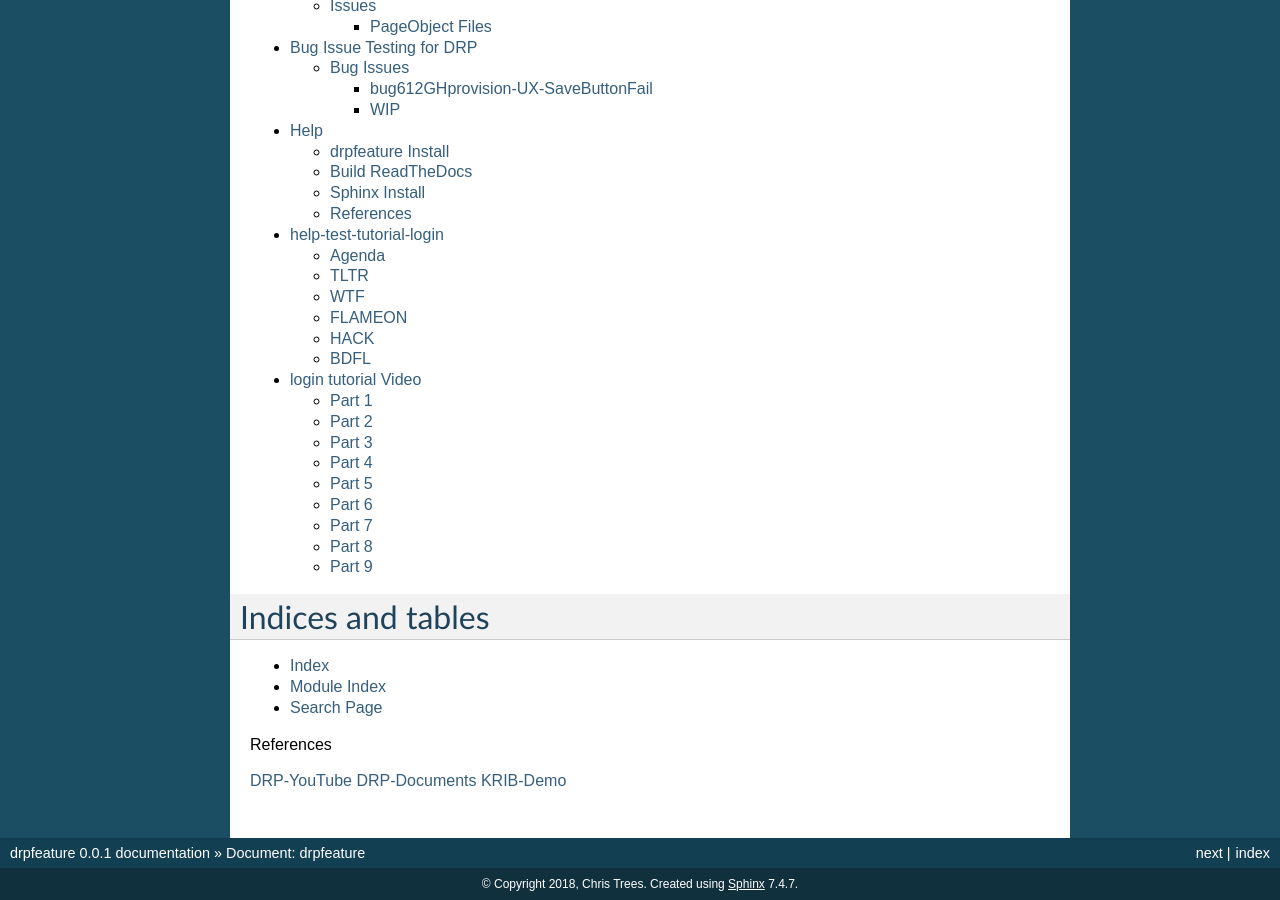
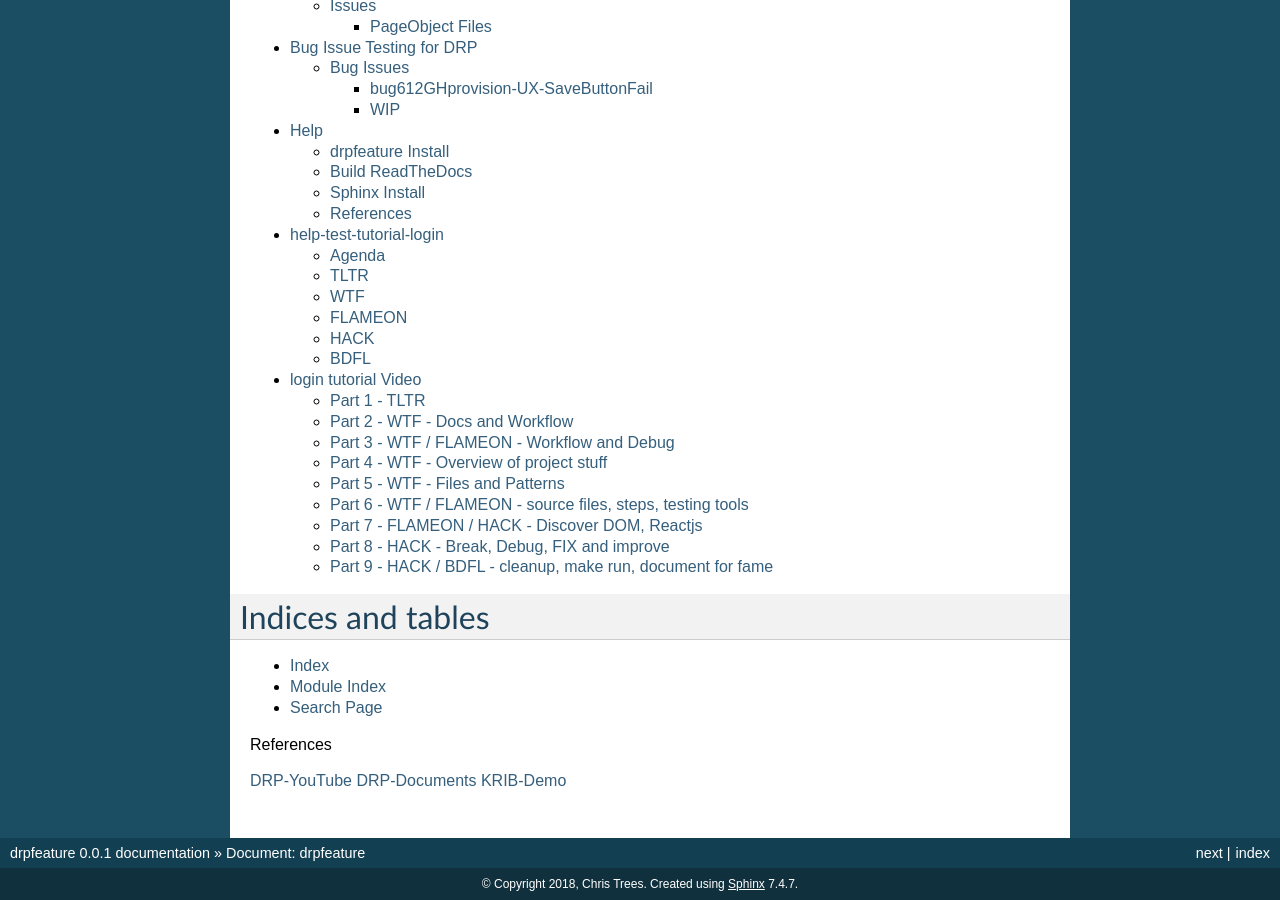
Before and after one commit to ctrees/drpfeature, a Sphinx documentation site: the page built from docs/source/index.rst, in a window 1280 px wide and 900 px high, scrolled down 769 px. Built offline with Sphinx 7.4.7, drawn with Linux system fonts in a browser that asks for light colours.

Commit message:
Update help-test-tutorial-login

```diff
--- a/docs/source/help-test-tutorial-login.rst
+++ b/docs/source/help-test-tutorial-login.rst
@@ -145,32 +145,34 @@ OK... now let's **add value** as I like to say, or just Bchn... but it's improvi
 
 #. Inspecting the test.
     #. Specfically I started with this git commit of login.spec.js_ and login.page.js_ (links are to commit pre-changes we make later).
-    #. tbd
-    #. tbd
+    #. See Part 3
 #. Notice that test is not really checking anything other than a **Screen Compare**
-    #. tbd
-    #. tbd
+    #. See Part 6
+    #. See Part 7
 #. Well... HECK... I can **HACK** something better than this ;-)
-    #. tbd
-    #. tbd
+    #. See Part 7
+    #. See Part 8
 #. What next... HACK see below.
 
 HACK
 ----
 
-The fun part till you get frustrated with humans and there pretty little tools too.
+The fun part till you get frustrated with humans and pretty little tools too.
+
+See Part 8.
 
 BDFL
 ----
 
 Becoming the Benevolent Dictator For Life seems fun, but takes lots of human and artificial minions _BUT_ it makes life easier when well trained.
 
+See Part 9
 
 login tutorial Video
 ====================
 
-Part 1
-------
+Part 1 - TLTR
+-------------
 
 #. Show http://drpfeature.readthedocs.io/en/latest/index.html
 #. Explain Read the Docs Index
@@ -188,8 +190,8 @@ Part 1
     <iframe width="854" height="480" src="https://www.youtube.com/embed/yBVuIWMREWQ" frameborder="0" gesture="media" allow="encrypted-media" allowfullscreen></iframe>
     </div>
 
-Part 2
-------
+Part 2 - WTF - Docs and Workflow
+--------------------------------
 
 #. Show new http://drpfeature.readthedocs.io/en/latest/help-test-tutorial-login.html
 #. Show local docs file:///Users/msops/Demo/drpfeature/docs/build/html/pageobject-login.html with screenshots
@@ -207,8 +209,8 @@ Part 2
     <iframe width="854" height="480" src="https://www.youtube.com/embed/kdxyK7bDMZA?list=PLz24SCapAVurPUfZmRDaJcR6TaHpVXCab" frameborder="0" gesture="media" allow="encrypted-media" allowfullscreen></iframe>
     </div>
 
-Part 3
-------
+Part 3 - WTF / FLAMEON - Workflow and Debug
+-------------------------------------------
 
 #. Talk about CI regression
 #. Talk about Learning/Docs/Transfer Automation Tutorial ?
@@ -226,8 +228,8 @@ Part 3
     <iframe width="854" height="480" src="https://www.youtube.com/embed/lNTYViS4RV8?list=PLz24SCapAVurPUfZmRDaJcR6TaHpVXCab" frameborder="0" gesture="media" allow="encrypted-media" allowfullscreen></iframe>
     </div>
 
-Part 4
-------
+Part 4 - WTF - Overview of project stuff
+----------------------------------------
 
 #. Go back to http://drpfeature.readthedocs.io/en/latest/pageobject-login.html
 #. Go pull up login.page.js
@@ -246,8 +248,8 @@ Part 4
     <iframe width="854" height="480" src="https://www.youtube.com/embed/uIBSTxSbWjw?list=PLz24SCapAVurPUfZmRDaJcR6TaHpVXCab" frameborder="0" gesture="media" allow="encrypted-media" allowfullscreen></iframe>
     </div>
 
-Part 5
-------
+Part 5 - WTF - Files and Patterns
+---------------------------------
 
 #. Explain src directory... the source testing files
 #. feature, steps and support are for cucumber
@@ -265,8 +267,8 @@ Part 5
     <iframe width="854" height="480" src="https://www.youtube.com/embed/oEU0rwS1Wt0?list=PLz24SCapAVurPUfZmRDaJcR6TaHpVXCab" frameborder="0" gesture="media" allow="encrypted-media" allowfullscreen></iframe>
     </div>
 
-Part 6
-------
+Part 6 - WTF / FLAMEON - source files, steps, testing tools
+-----------------------------------------------------------
 
 #. Explain pospecs/login.spec.js
 #. explain chai asserts (which are missing right now)
@@ -284,8 +286,8 @@ Part 6
     <iframe width="854" height="480" src="https://www.youtube.com/embed/3jc77GaVK-E?list=PLz24SCapAVurPUfZmRDaJcR6TaHpVXCab" frameborder="0" gesture="media" allow="encrypted-media" allowfullscreen></iframe>
     </div>
 
-Part 7
-------
+Part 7 - FLAMEON / HACK - Discover DOM, Reactjs
+-----------------------------------------------
 
 #. run "yarn run test:po"
 #. attempt to explain while it's running... hit "browser.debug();"
@@ -303,8 +305,8 @@ Part 7
     <iframe width="854" height="480" src="https://www.youtube.com/embed/7iJXEneCyK4?list=PLz24SCapAVurPUfZmRDaJcR6TaHpVXCab" frameborder="0" gesture="media" allow="encrypted-media" allowfullscreen></iframe>
     </div>
 
-Part 8
-------
+Part 8 - HACK - Break, Debug, FIX and improve
+---------------------------------------------
 
 #. take browser.debug(); out so it does not stop
 #. run test "yarn test:po" woops I messed up (didn't save)
@@ -322,8 +324,8 @@ Part 8
     <iframe width="854" height="480" src="https://www.youtube.com/embed/iydkuN1gWVU?list=PLz24SCapAVurPUfZmRDaJcR6TaHpVXCab" frameborder="0" gesture="media" allow="encrypted-media" allowfullscreen></iframe>
     </div>
 
-Part 9
-------
+Part 9 - HACK / BDFL - cleanup, make run, document for fame
+-----------------------------------------------------------
 
 #. Part 9 ends this... even if I want to go on...
 #. fix what we broke...
```
